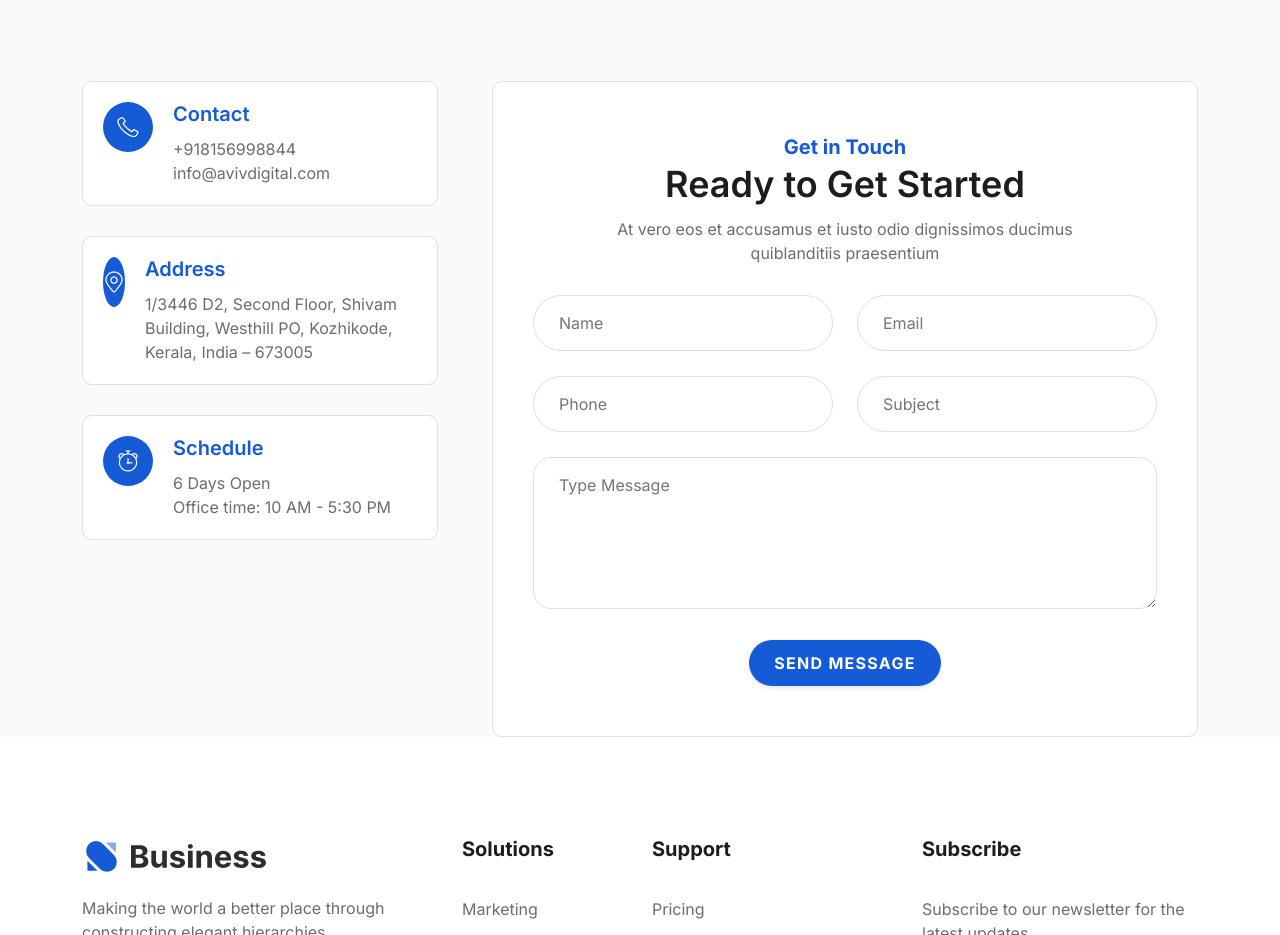
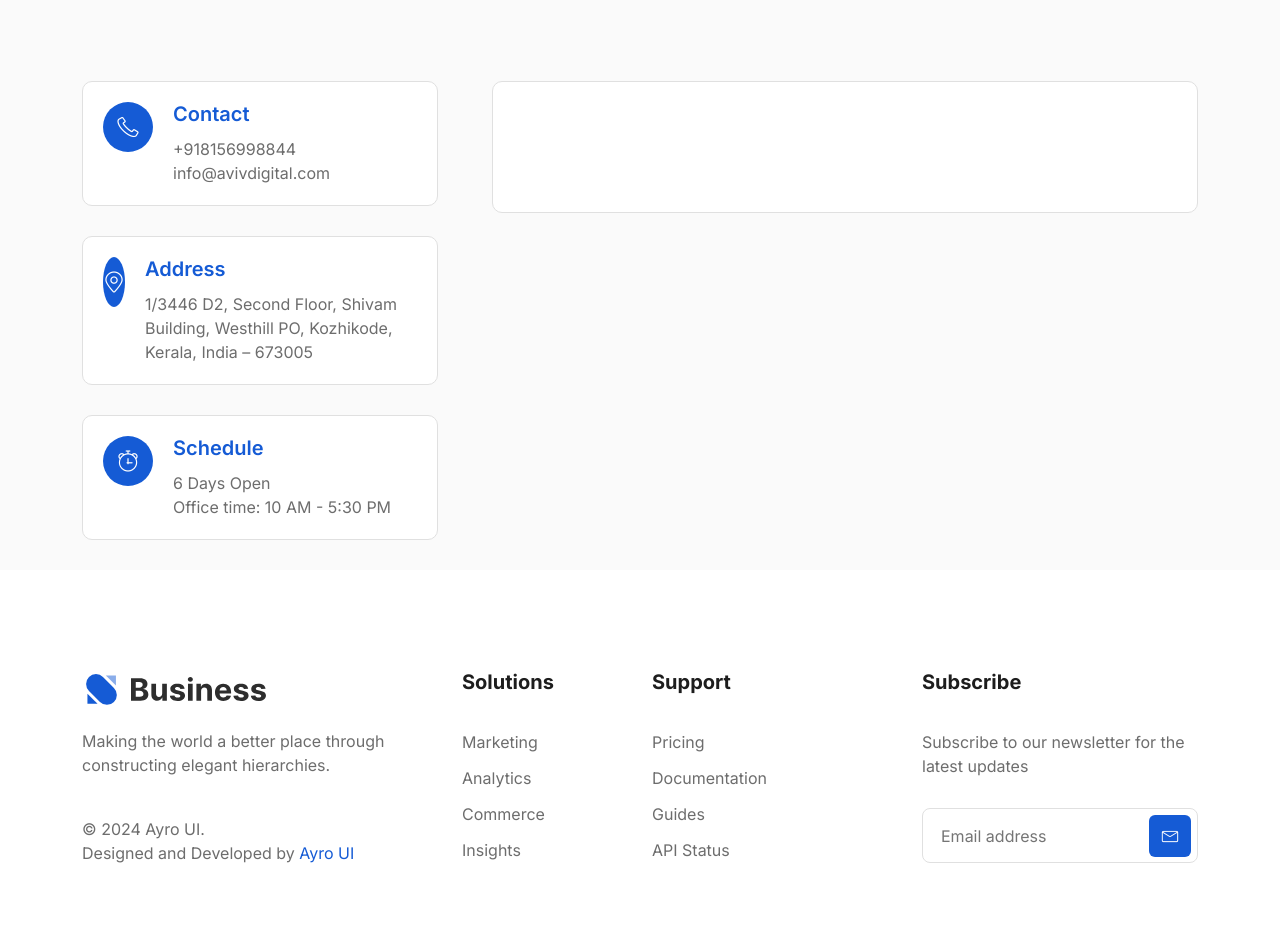
Before and after one commit to Shaba38/aviv-design, a plain HTML site: page index.html in a window 1280 px wide. Shown: the part 3560-4495 px from the top of the page. Drawn offline with Linux system fonts and the light colour scheme; a script that the page names is missing.

Commit message:
Update index.html

```diff
--- a/index.html
+++ b/index.html
@@ -605,45 +605,7 @@ Led by award-winning professionals from Acodez, our training is practical, up-to
             <div class="row">
               <div class="col-xl-10 col-lg-8 mx-auto">
                 <div class="section-title text-center">
-                  <span> Get in Touch </span>
-                  <h2>
-                    Ready to Get Started
-                  </h2>
-                  <p>
-                    At vero eos et accusamus et iusto odio dignissimos ducimus
-                    quiblanditiis praesentium
-                  </p>
-                </div>
-              </div>
-            </div>
-            <form action="#" class="contact-form">
-              <div class="row">
-                <div class="col-md-6">
-                  <input type="text" name="name" id="name" placeholder="Name" required />
-                </div>
-                <div class="col-md-6">
-                  <input type="email" name="email" id="email" placeholder="Email" required />
-                </div>
-              </div>
-              <div class="row">
-                <div class="col-md-6">
-                  <input type="text" name="phone" id="phone" placeholder="Phone" required />
-                </div>
-                <div class="col-md-6">
-                  <input type="text" name="subject" id="email" placeholder="Subject" required />
-                </div>
-              </div>
-              <div class="row">
-                <div class="col-12">
-                  <textarea name="message" id="message" placeholder="Type Message" rows="5"></textarea>
-                </div>
-              </div>
-              <div class="row">
-                <div class="col-12">
-                  <div class="button text-center rounded-buttons">
-                    <button type="submit" class="btn primary-btn rounded-full">
-                      Send Message
-                    </button>
+
                   </div>
                 </div>
               </div>
```
